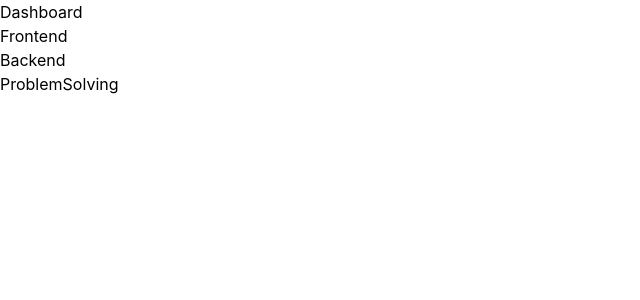
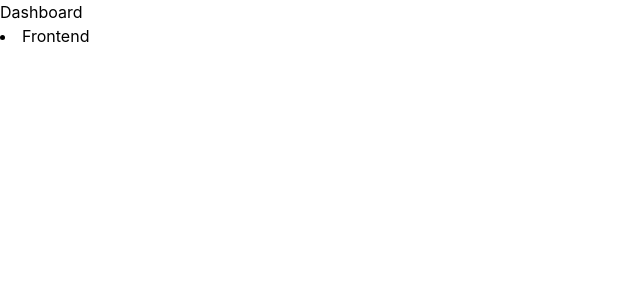
Before and after one commit to ayomideRussianCode/developer-journey-tracker, a React (Vite) app: page / in a window 1280 px wide. Shown: the top 300 px of the page, without its empty margins (0-640 px from the left). Built offline with nearby package versions, Linux system fonts and the light colour scheme.

Commit message:
passed category as prop

```diff
--- a/src/components/Dashboard.jsx
+++ b/src/components/Dashboard.jsx
@@ -1,9 +1,7 @@
-import { roadmap } from "../data"
+import { roadmap } from "../data";
 import SkillCard from "./SkillCard";
 
-
-   const entries = Object.entries(roadmap);
-
+const entries = Object.entries(roadmap);
 
 //    console.log(category);   const category = entries[0];
 
@@ -11,14 +9,11 @@ const Dashboard = () => {
   return (
     <div>
       Dashboard
-      <ul>
-        {entries.map((category, i) => (
-          <li key={i}>{category[0]}</li>
-        ))}
-      </ul>
-      <SkillCard/>
+      <div>
+        <SkillCard category={entries[0][0]} skill={entries[0][1]} />
+      </div>
     </div>
   );
-}
+};
 
-export default Dashboard
+export default Dashboard;
--- a/src/components/SkillCard.jsx
+++ b/src/components/SkillCard.jsx
@@ -1,9 +1,22 @@
 
 
-const SkillCard = () => {
+const SkillCard = (props) => {
+    console.log(props)
   return (
-    <div></div>
+    <div>
+        <li>{props.category}</li>
+        {/* <li>{props.skill}</li> */}
+    </div>
   )
 }
 
 export default SkillCard
+
+
+// Dashboard knows category and skills.
+
+// Dashboard gives category and skills to SkillCard.
+
+// SkillCard receives category and skills.
+
+// SkillCard displays category.
```
